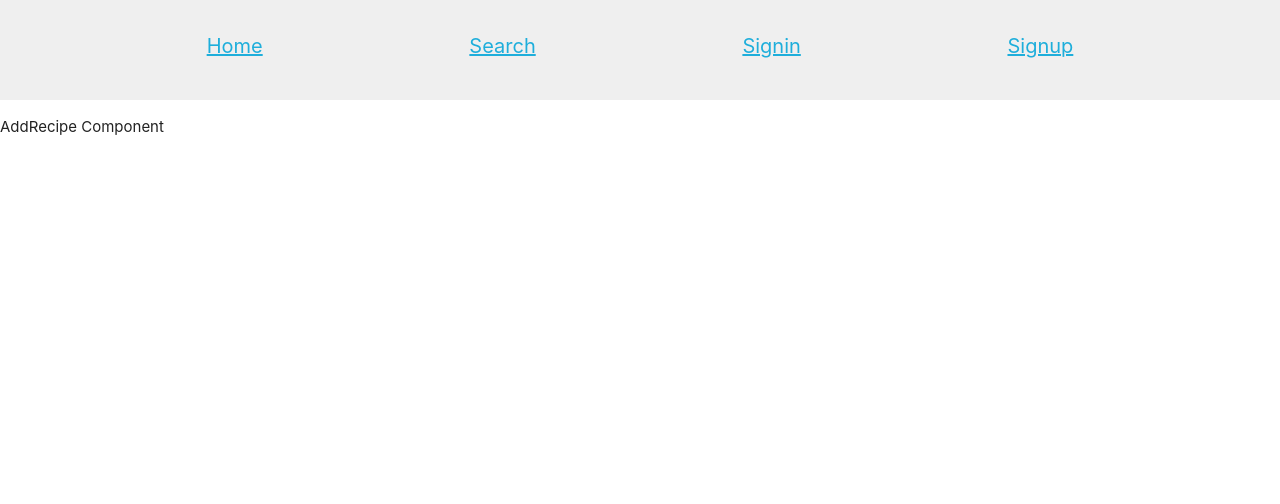
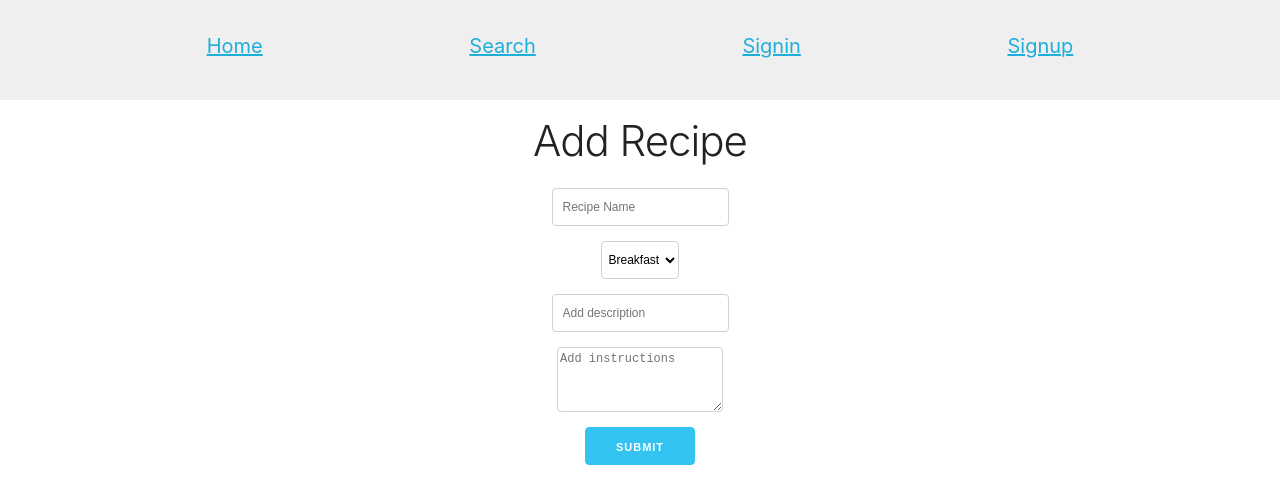
Before and after one commit to ZeeshaanMaudar/recipes-app, a React (Create React App) app in the folder client/: page /recipe/add in a window 1280 px wide. Shown: the top 504 px of the page. Built offline with nearby package versions, Linux system fonts and the light colour scheme; no server answers.

Commit message:
create AddRecipe Component

```diff
--- a/client/src/components/Recipe/AddRecipe.js
+++ b/client/src/components/Recipe/AddRecipe.js
@@ -1,7 +1,49 @@
-import React from 'react';
+import React, { Component } from 'react';
 
-const AddRecipe = () => (
-  <div>AddRecipe Component</div>
-);
+const initialState = {
+  name: '',
+  category: 'Breakfast',
+  description: '',
+  instructions: '',
+  username: ''
+};
+class AddRecipe extends Component {
+  constructor(props) {
+    super(props);
+    this.state = { ...initialState };
+  }
+
+  handleChange = element => {
+    const { name, value } = element.target;
+
+    this.setState({ [name]: value });
+  };
+
+  clearState = () => {
+    this.setState({ ...initialState })
+  };
+
+  render() {
+    const { name, category, description, instructions } = this.state;
+
+    return (
+      <div className="App">
+        <h2 className="App">Add Recipe</h2>
+        <form className="form">
+          <input type="text" name="name" placeholder="Recipe Name" value={name} onChange={this.handleChange} />
+          <select name="category" value={category} onChange={this.handleChange}>
+            <option value="Breakfast">Breakfast</option>
+            <option value="Lunch">Lunch</option>
+            <option value="Dinner">Dinner</option>
+            <option value="Snack">Snack</option>
+          </select>
+          <input type="text" name="description" placeholder="Add description" value={description} onChange={this.handleChange} />
+          <textarea name={instructions} placeholder="Add instructions"></textarea>
+          <button type="submit" className="button-primary">Submit</button>
+        </form>
+      </div>
+    )
+  }
+};
 
 export default AddRecipe;
```
